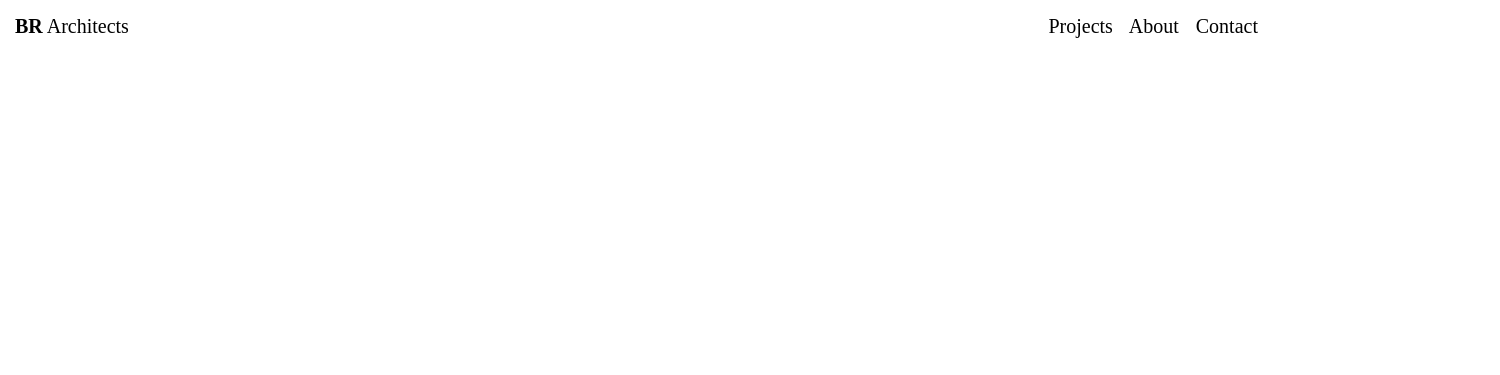
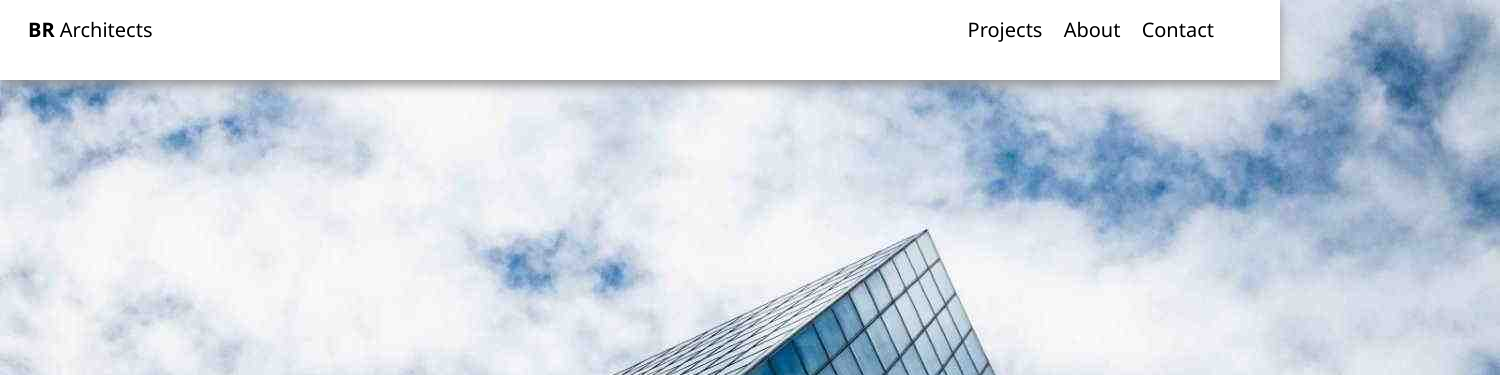
Before and after one commit to pavanummagani1/Architects_P_Final, a plain HTML site: page index.html in a window 1280 px wide. Shown: the top 375 px of the page, 1500 px wide, since content can reach past the window. Drawn offline with Linux system fonts and the light colour scheme.

Commit message:
Banner Section

```diff
--- a/index.html
+++ b/index.html
@@ -1,20 +1,28 @@
 <!DOCTYPE html>
 <html lang="en">
+
 <head>
     <meta charset="UTF-8">
     <meta name="viewport" content="width=device-width, initial-scale=1.0">
     <link rel="stylesheet" href="style.css">
     <title>Architecture Template using Positions</title>
 </head>
+
 <body>
     <!--Header-->
-    <header>
-        <span class="title"> <span style="font-weight: 600;">BR</span> Architects</span>
-        <div class="headerrightItems">
-            <span class="header-items">Projects</span>
-            <span  class="header-items">About</span>
-            <span  class="header-items">Contact</span>
+    <header id="headerSection">
+            <span id="title"><span style="font-weight: 600;">BR</span> Architects</span>
+        <div id="headerItems">
+            <span>Projects</span>
+            <span>About</span>
+            <span>Contact</span>
         </div>
     </header>
+            <!-- Banner section -->
+            <div id="bannerSection">
+                <img src="./images/architect.jpg" alt="BR Architects" class="banner-img">
+                <h1 id="logo"><span style="background-color: rgba(121, 123, 117, 0.705);">BR</span> Architects</h1>
+            </div>
 </body>
+
 </html>
--- a/style.css
+++ b/style.css
@@ -1,68 +1,40 @@
 *{
-    margin: 0;
-    padding: 0;
+    margin: 0px;
+    padding: 0px;
     box-sizing: border-box;
 }
-header{
-    height: 50px;
-    /* text-align: center; */
-    padding: 15px;
+body{
+    font-family: 'Segoe UI', Tahoma, Geneva, Verdana, sans-serif
+}
+#headerSection{
     font-size: 20px;
+    height: 10vh;
+    background-color: #ffffff;
+    box-shadow: 0px 5px 10px #929090ef;
+    padding: 16px;
+    display: inline-block;
+    width: 100%;
+    position: fixed;
+    z-index: 1;
+
+}
+#headerItems{
+    display: inline-block;
+    position: absolute;
+    right: 50px;
+}
+#title{
+    margin-left: 12px;
+}
+#headerItems>span{
+    margin-right: 16px;
+}
+#bannerSection{
     position: relative;
 }
-header span:hover{
-    background-color: #DEE5D4;
-}
-.headerrightItems{
-    position: absolute;
-    top: 15px;
-    right: 10px;
-
-}
-/* .title{
-    margin-right: 800px;
-} */
-
-.header-items{
-    margin-right: 12px;
-}
-/* Main-section */
-.banner-section{
-    position: relative;
-}
-.banner-img{
-    width: 100%;
-}
-.logo{
+#logo{
     position: absolute;
     top: 50%;
     left: 50%;
     transform: translate(-50%, -50%);
 }
-
-/* */
-.section{
-    margin: 40px 20px 0px 30px;
-}
-.projects{
-    margin-top: 30px;
-}
-.row-1{
-    margin: 0px 30px 20px 40px;
-}
-.project{
-    width: 260px;
-    display: inline-block;
-    margin-right: 16px;
-    position: relative;
-}
-.projectImg{
-    width: 100%;
-}
-.projectType{
-    background-color: #000;
-    color: #fff;
-    padding: 10px;
-    position: absolute;
-    top: 0px;
-}
```
